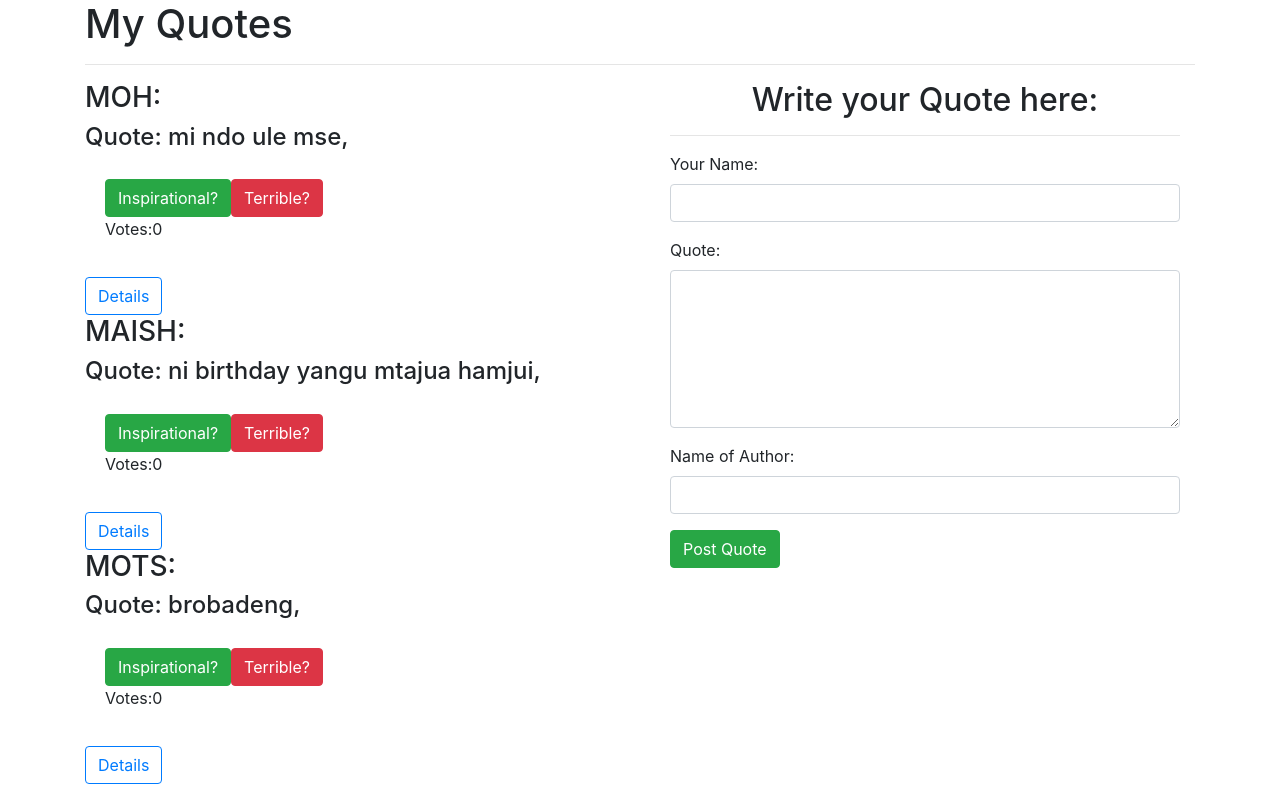
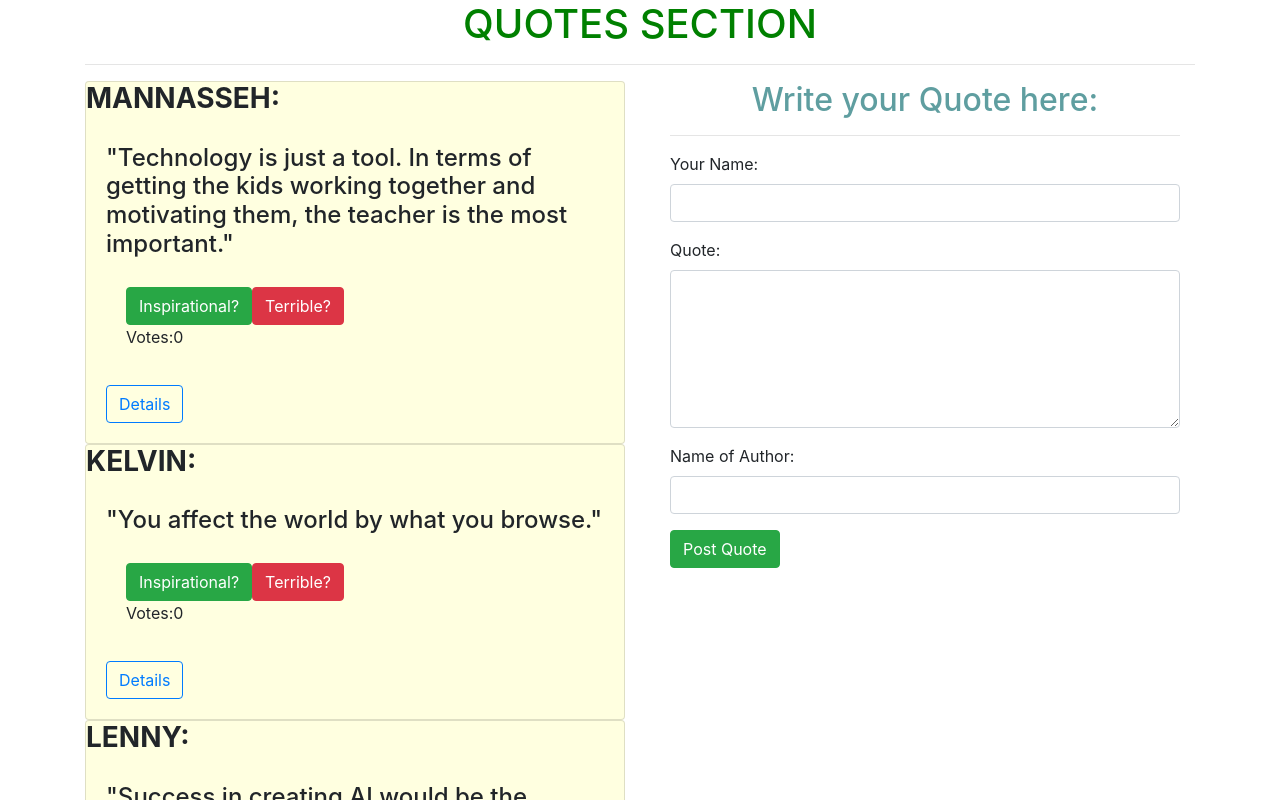
Before and after one commit to Lenny-Makori/Quotes, an Angular app: page / in a window 1280 px wide. Shown: the top 800 px of the page. Built offline with nearby package versions, Linux system fonts and the light colour scheme.

Commit message:
place quotes on a card

```diff
--- a/src/app/app.module.ts
+++ b/src/app/app.module.ts
@@ -9,6 +9,7 @@ import { QuoteDetailComponent } from './quote-detail/quote-detail.component';
 import { QuoteUsernameComponent } from './quote-username/quote-username.component';
 import { QuoteFormComponent } from './quote-form/quote-form.component';
 import { QuoteVotesComponent } from './quote-votes/quote-votes.component';
+import { HighlightDirective } from './highlight.directive';
 
 @NgModule({
   declarations: [
@@ -17,7 +18,8 @@ import { QuoteVotesComponent } from './quote-votes/quote-votes.component';
     QuoteDetailComponent,
     QuoteUsernameComponent,
     QuoteFormComponent,
-    QuoteVotesComponent
+    QuoteVotesComponent,
+    HighlightDirective
   ],
   imports: [
     BrowserModule,
--- /dev/null
+++ b/src/app/highlight.directive.ts
@@ -0,0 +1,14 @@
+import { Directive, ElementRef } from '@angular/core';
+
+@Directive({
+  selector: '[appHighlight]'
+})
+export class HighlightDirective {
+
+  constructor(private elem:ElementRef) {
+    elem.nativeElement.style.backgroundColor= "lightyellow"
+
+   }
+
+
+}
--- a/src/app/quote-form/quote-form.component.css
+++ b/src/app/quote-form/quote-form.component.css
@@ -0,0 +1,3 @@
+h2{
+    color: cadetblue;
+}
--- a/src/app/quote-username/quote-username.component.html
+++ b/src/app/quote-username/quote-username.component.html
@@ -1 +1 @@
-<h3>{{quote.username|uppercase}}:</h3>
+<h3><strong>{{quote.username|uppercase}}:</strong></h3>
--- a/src/app/quote/quote.component.css
+++ b/src/app/quote/quote.component.css
@@ -0,0 +1,4 @@
+h1{
+    text-align: center;
+    color: green;
+}
--- a/src/app/quote/quote.component.html
+++ b/src/app/quote/quote.component.html
@@ -1,19 +1,19 @@
 <div class="container">
-    <h1>My Quotes</h1>
+    <h1>QUOTES SECTION</h1>
     <hr>
 
     <div class="row">
         <div class="col-md-6">
-            <div *ngFor='let quote of quotes; let i = index'>
+            <div appHighlight *ngFor='let quote of quotes; let i = index' class="card">
                 <div>
-                    <app-quote-username [quote] = 'quote'></app-quote-username>
+                    <app-quote-username [quote] = 'quote' class="card-title"></app-quote-username>
                 </div>
-                <div>
-                    <h4>Quote: {{quote.userquote}},</h4>
+                <div class="card-body">
+                    <h4>"{{quote.userquote}}"</h4>
                     <app-quote-votes></app-quote-votes>
                     <button (click)='toggleDetails(i)' class="btn btn-outline-primary">Details</button>
                 </div>
-                <div *ngIf='quote.showAuthor'>
+                <div *ngIf='quote.showAuthor' class="card-footer">
                     <app-quote-detail  [quote] = 'quote' (isComplete) = 'deleteQuote($event,i)'></app-quote-detail>
                 </div>
             </div>
--- a/src/app/quote/quote.component.ts
+++ b/src/app/quote/quote.component.ts
@@ -9,9 +9,9 @@ import { Quote } from '../quote';
 export class QuoteComponent implements OnInit {
 
   quotes: Quote[] = [
-    new Quote('moh', 'mi ndo ule mse', 'jaymo'),
-    new Quote('maish', 'ni birthday yangu mtajua hamjui', 'voke'),
-    new Quote('mots', 'brobadeng', 'jeremy')
+    new Quote('Mannasseh', 'Technology is just a tool. In terms of getting the kids working together and motivating them, the teacher is the most important.', 'Bill Gates'),
+    new Quote('Kelvin', 'You affect the world by what you browse.', 'Tim Berners-Lee'),
+    new Quote('Lenny', 'Success in creating AI would be the biggest event in human history. Unfortunately, it might also be the last, unless we learn how to avoid the risks.', 'Stephen Hawking')
   ]
 
   toggleDetails(index){
```
Also changed, not shown: 1 other file (tests, documents, lock files or other folders).
